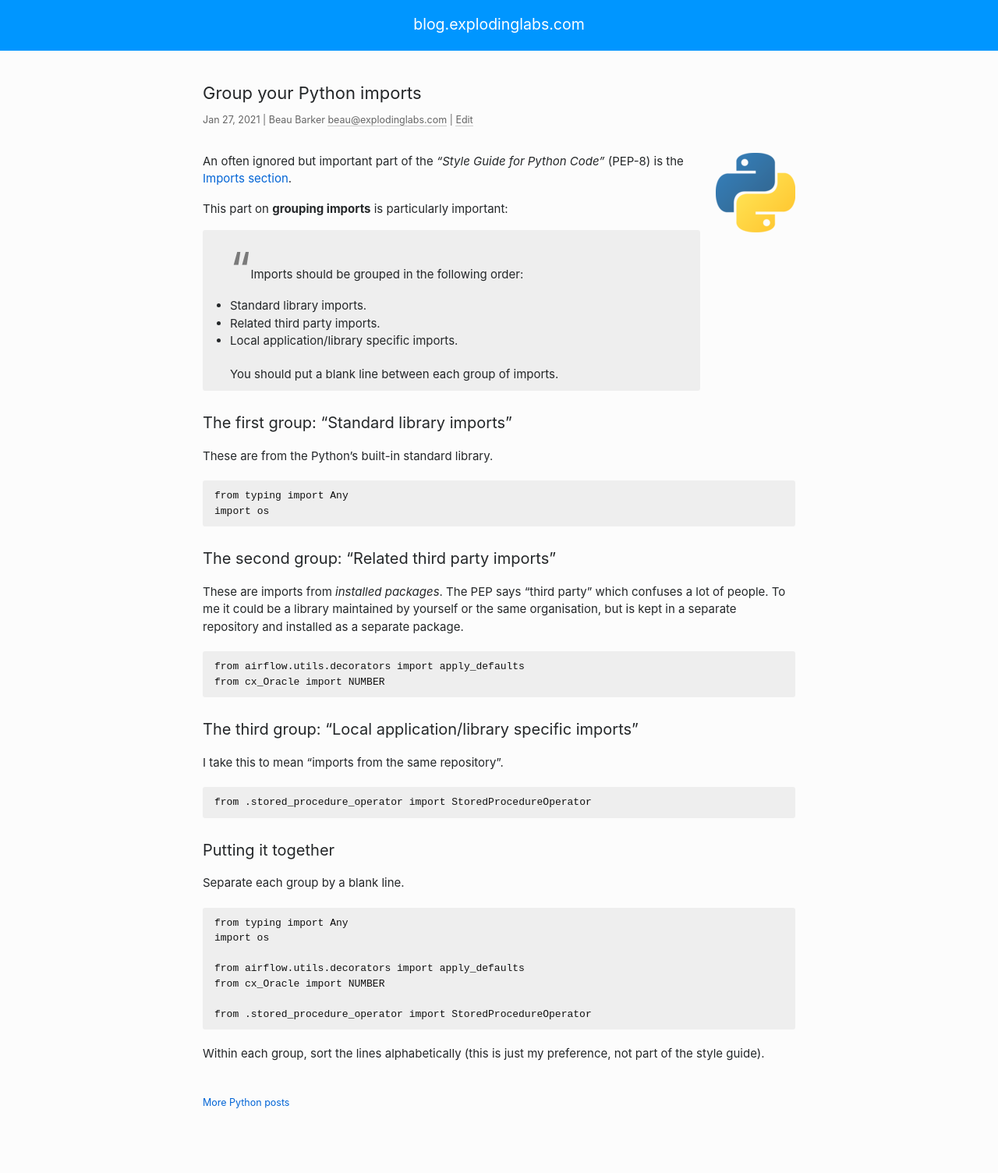
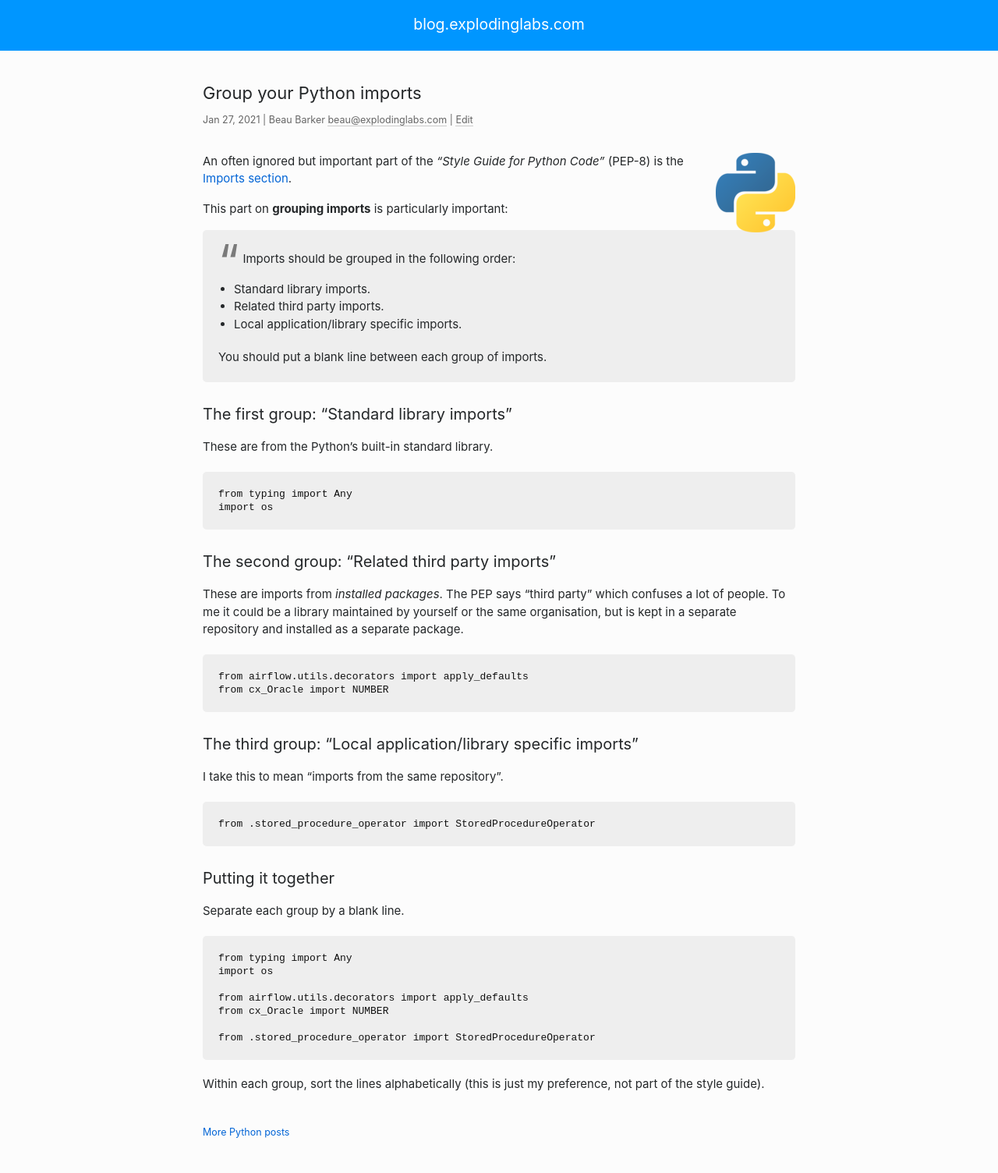
Before and after one commit to explodinglabs/explodinglabs.github.io, a Jekyll site: the page built from _posts/python/2021-01-27-imports.markdown, in a window 1280 px wide. Shown: the whole page at 78% size. Built offline with Jekyll 4.4.1, drawn with Linux system fonts in a browser that asks for light colours; some web fonts are replaced; before the commit the page ends 1465 px from its top, so only the background shows below that.

Commit message:
Fix quotes

```diff
--- a/css/main.scss
+++ b/css/main.scss
@@ -171,20 +171,14 @@
 }
 
 pre, blockquote {
-    border-radius: 3px;
-    overflow-x: auto;
     background-color: #eee;
-    line-height: 150%;
-    padding: $space/2 15px;
+    border-radius: 5px;
+    padding: $space;
 }
 
 blockquote {
     font-style: italic;
     font-family: Georgia, serif;
-
-    p {
-        padding-left: $space;
-    }
 
     p:last-child {
         margin: 0;
@@ -194,9 +188,10 @@
         content: "\201C";
         font-size: 60px;
         position: relative;
-        top: 10px;
-        line-height: 100%;
+        top: 20px;
+        line-height: 0%;
         color: #7a7a7a;
+        padding-right: 5px;
     }
 }
 
```
